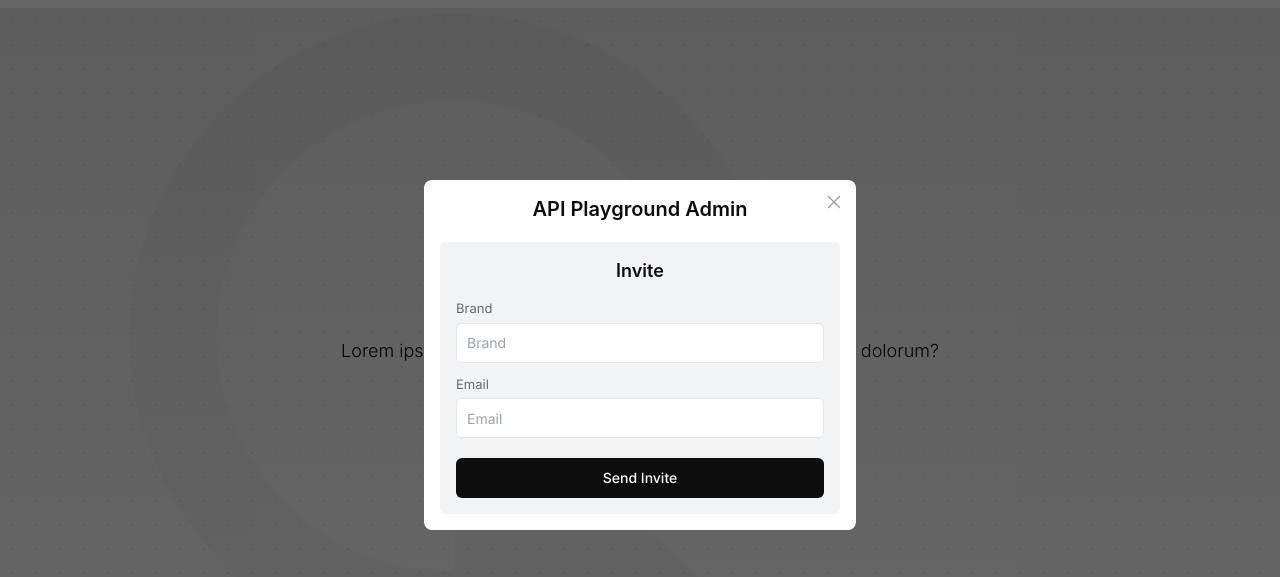
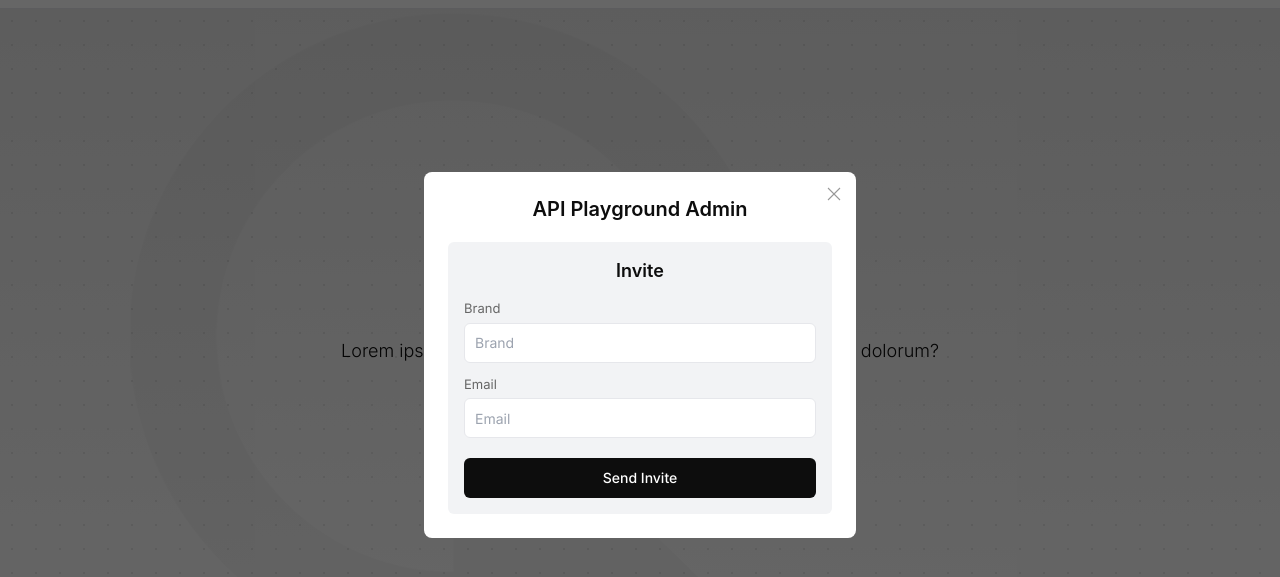
Before and after one commit to frncsvn1030/qsi-api-playground, a website: page homepage.html in a window 1280 px wide. Both pictures are taken after a click on the link "Send Invite". Shown: the part 45-622 px from the top of the page. Drawn offline with nearby package versions, Linux system fonts and the light colour scheme; files that its build step writes are made by us from their sources.

Commit message:
Adjust modal padding

```diff
--- a/scss/components/_modal.scss
+++ b/scss/components/_modal.scss
@@ -8,7 +8,7 @@
     border-radius: radius(lg);
     width: 100%;
     max-width: 432px !important;
-    padding: gap(2xl);
+    padding: gap(3xl);
 
     .title {
         @include flex-horizontal-center;
```
